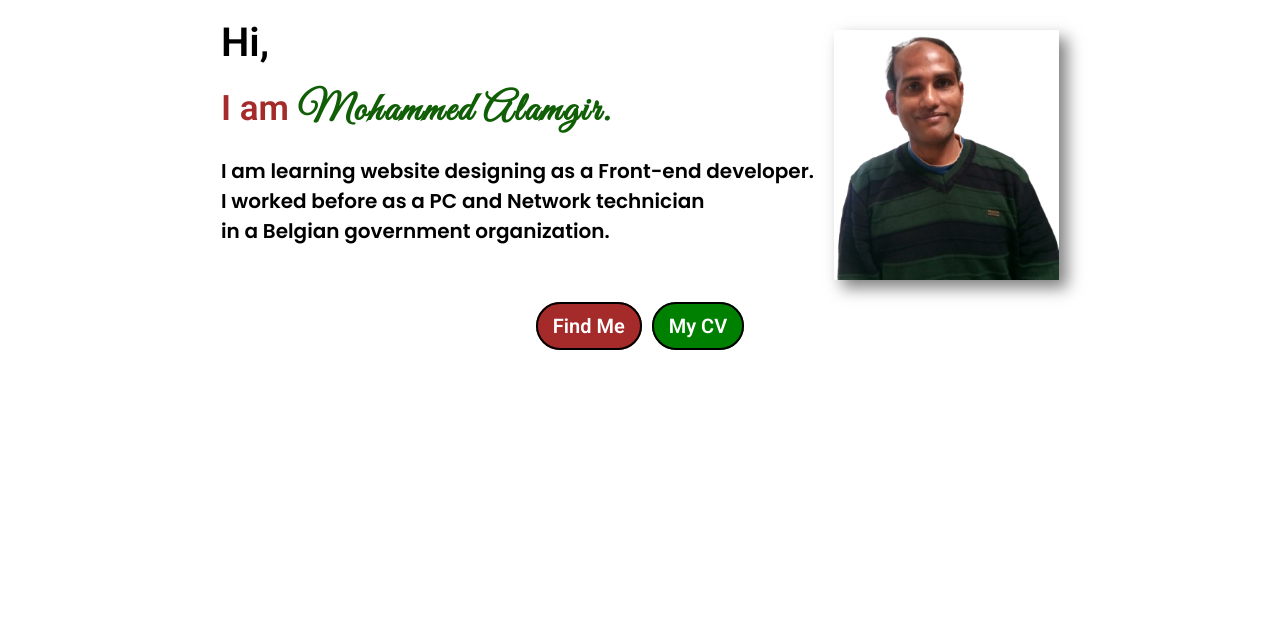
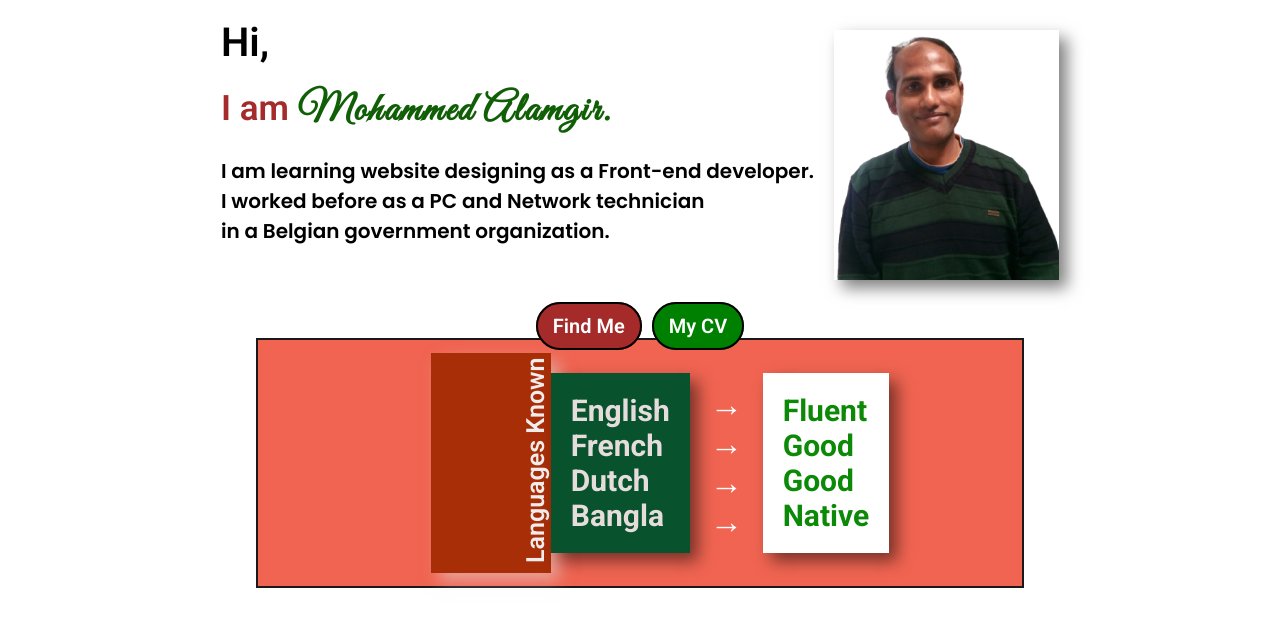
Before and after one commit to alamgir1973/portfolio, a website: page index.html in a window 1280 px wide. Shown: the part 74-700 px from the top of the page. Drawn offline with Linux system fonts and the light colour scheme.

Commit message:
Languages known section

```diff
--- a/index.html
+++ b/index.html
@@ -60,5 +60,29 @@
         >
       </div>
     </section>
+    <!-- Languages Known Start */ -->
+    <section class="languages">
+      <div class="languages-known">
+        <div class="lang-header">Languages Known</div>
+      </div>
+      <div class="language-names">
+        <h2>English</h2>
+        <h2>French</h2>
+        <h2>Dutch</h2>
+        <h2>Bangla</h2>
+      </div>
+      <div class="language-arrow">
+        <h2>&#x2192;</h2>
+        <h2>&#x2192;</h2>
+        <h2>&#x2192;</h2>
+        <h2>&#x2192;</h2>
+      </div>
+      <div class="language-prof">
+        <h2>Fluent</h2>
+        <h2>Good</h2>
+        <h2>Good</h2>
+        <h2>Native</h2>
+      </div>
+    </section>
   </body>
 </html>
--- a/styles/style.css
+++ b/styles/style.css
@@ -152,3 +152,60 @@ a {
 }
 
 /* Buttons End */
+
+/* Languages Known Start */
+
+.languages {
+  display: flex;
+  justify-content: center;
+  align-items: center;
+  min-height: 250px;
+  margin-left: 20vw;
+  margin-right: 20vw;
+  background-color: #f06451;
+  border: 2px solid #1a1818;
+}
+
+.languages-known {
+  background-color: #a82e08;
+  width: 120px;
+  height: 220px;
+  margin-left: 40px;
+  box-shadow: 8px 8px 15px #e0dfdf80;
+}
+
+.lang-header {
+  font-size: 25px;
+  font-weight: 600;
+  color: #f1ecec;
+  height: 120px;
+  width: 300px;
+  transform: rotate(-90deg);
+}
+
+.language-names {
+  padding: 20px;
+  font-weight: 600;
+  font-size: 20px;
+  color: #e6dcdc;
+  background-color: #08532e;
+  box-shadow: 8px 8px 15px rgba(0 0 0 / 50%);
+}
+
+.language-arrow {
+  padding: 20px;
+  font-weight: 700;
+  font-size: 22px;
+  color: #fff;
+}
+
+.language-prof {
+  padding: 20px;
+  font-weight: 600;
+  font-size: 20px;
+  color: #0c8a07;
+  background-color: #fff;
+  box-shadow: 8px 8px 15px rgba(0 0 0 / 50%);
+}
+
+/* Languages Known End */
```
